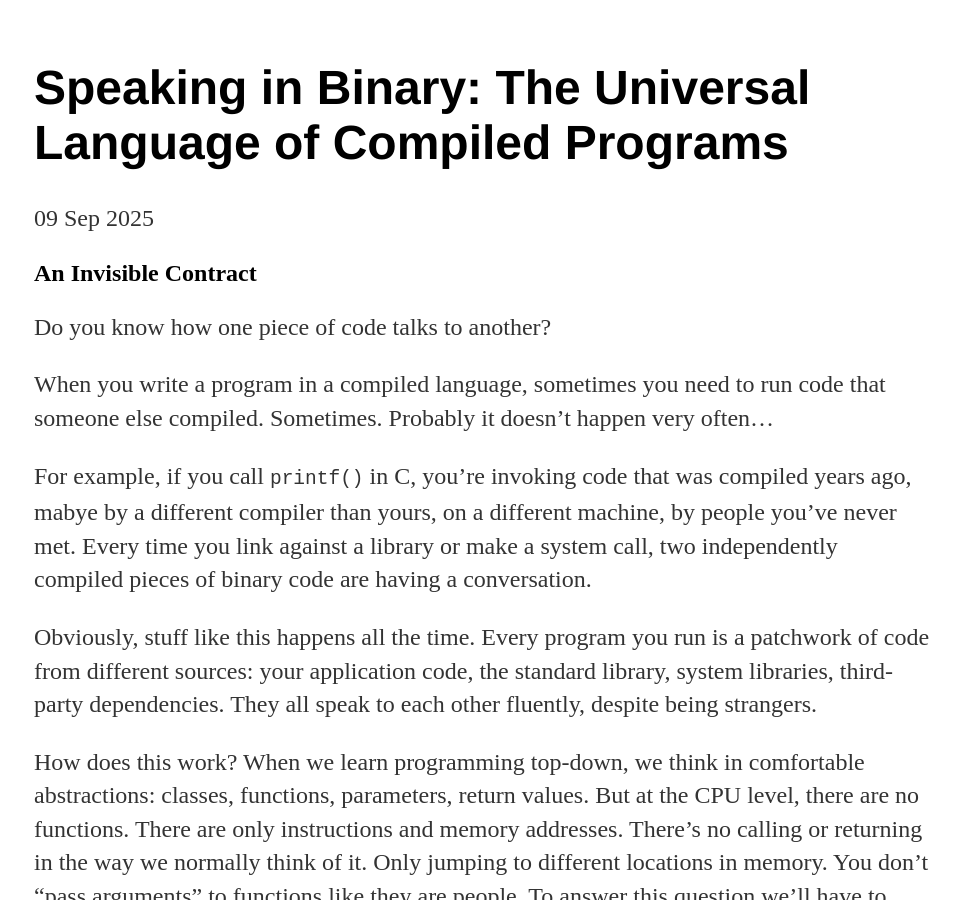
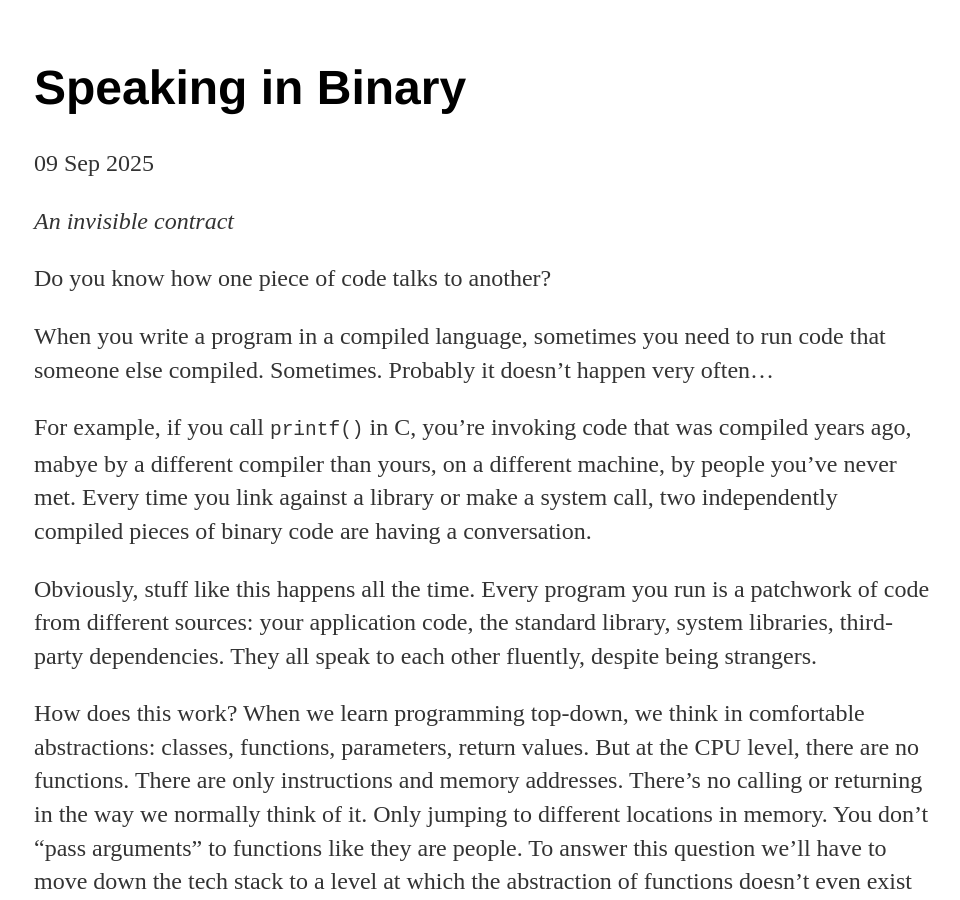
Before and after one commit to paulsbrookes/paulsbrookes.github.io, a Jekyll site: the page built from _posts/2025-09-09-speaking-in-binary.md, in a window 1280 px wide and 900 px high. Shown: the whole window, without its empty margins (158-1118 px from the left). Built offline with Jekyll 4.4.1, drawn with Linux system fonts in a browser that asks for light colours.

Commit message:
Add Jekyll headers and update post formatting (#11)
- Add Jekyll front matter to Academia vs. Industry post
- Update Speaking in Binary post title and subtitle format
- Ensure consistent formatting across all blog posts

🤖 Generated with Claude Code

Co-authored-by: Claude <noreply@anthropic.com>

```diff
--- a/_posts/2025-09-09-speaking-in-binary.md
+++ b/_posts/2025-09-09-speaking-in-binary.md
@@ -1,10 +1,10 @@
 ---
 layout: post
-title: "Speaking in Binary: The Universal Language of Compiled Programs"
+title: "Speaking in Binary"
 date: 2025-09-09
 ---
 
-## An Invisible Contract
+*An invisible contract*
 
 Do you know how one piece of code talks to another?
 
```
Also changed, not shown: _posts/2025-09-08-academia-vs-industry.md (+7 -1 lines).
